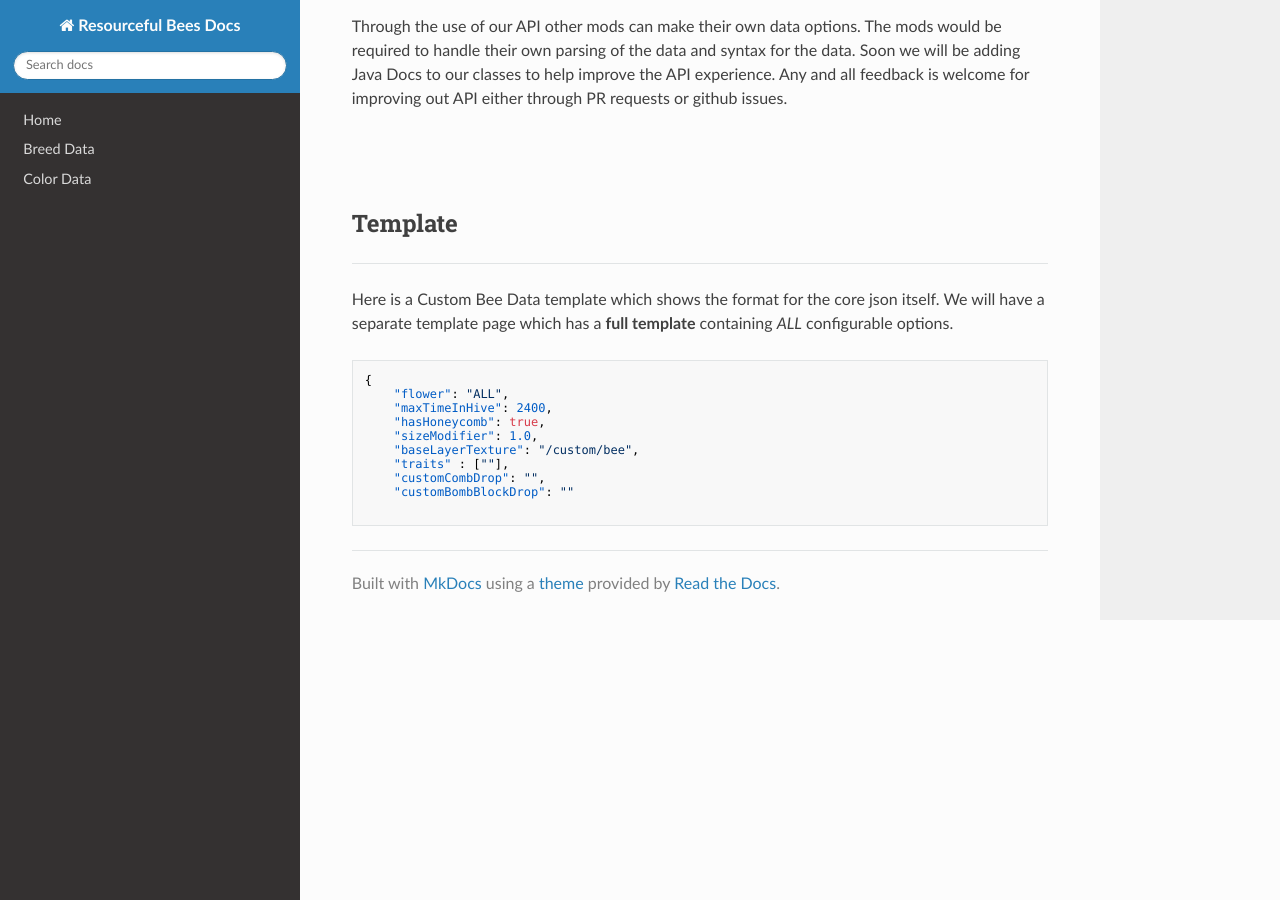
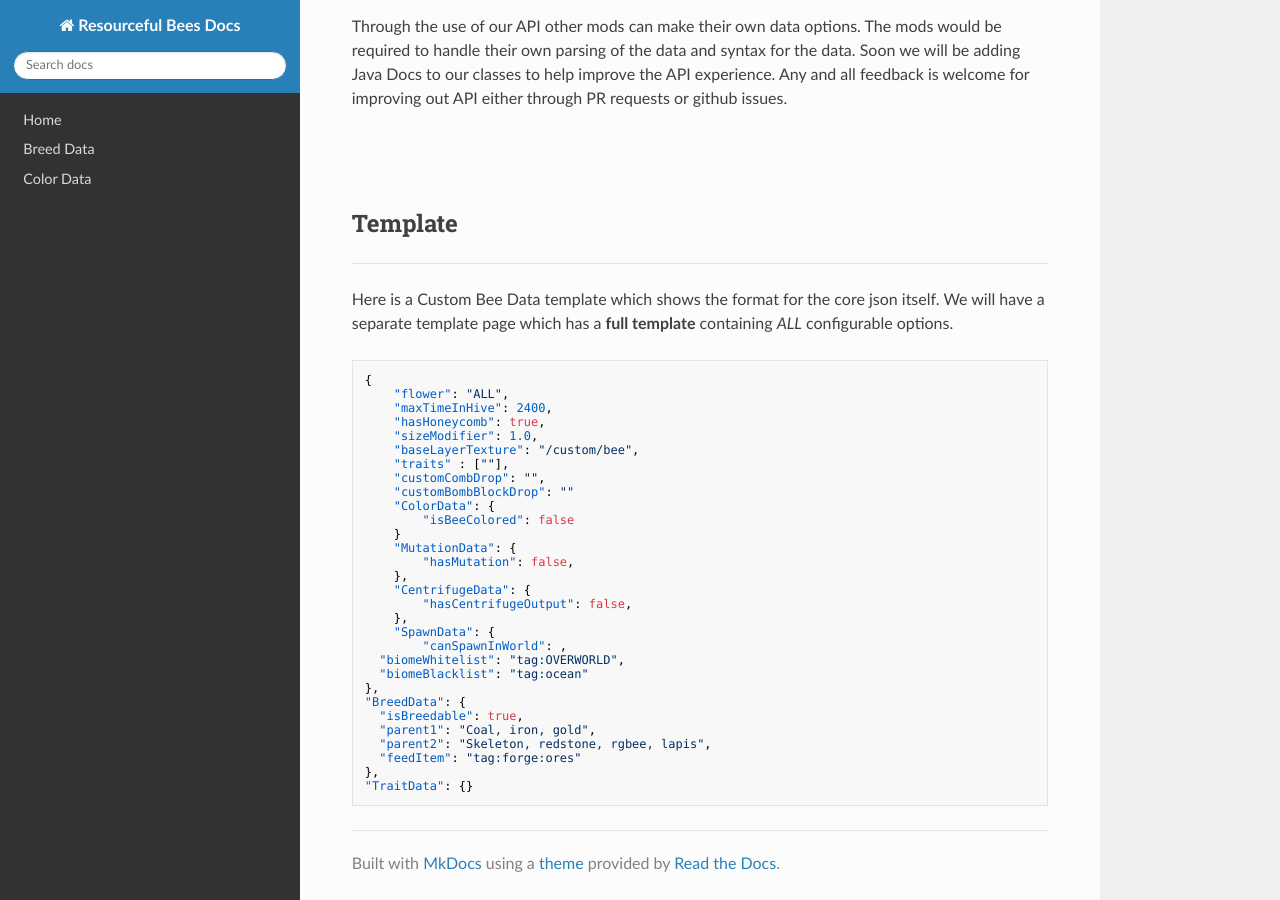
Before and after one commit to Team-Resourceful/ResourcefulBeesDocs, an MkDocs documentation site: the page built from docs/bee_data/custom_bee_data.md, in a window 1280 px wide and 900 px high, scrolled down 5330 px. Built offline with MkDocs 1.6.1, drawn with Linux system fonts in a browser that asks for light colours; nearby versions of some CDN libraries.

Commit message:
docs/bee_data/custom_bee_data.md updated from https://stackedit.io/

````diff
--- a/docs/bee_data/custom_bee_data.md
+++ b/docs/bee_data/custom_bee_data.md
@@ -197,8 +197,28 @@ Here is a Custom Bee Data template which shows the format for the core json itse
 	"traits" : [""],
 	"customCombDrop": "",
 	"customBombBlockDrop": ""
-
+	"ColorData": {
+		"isBeeColored": false
+	}
+	"MutationData": {
+		"hasMutation": false,
+	},
+	"CentrifugeData": {
+		"hasCentrifugeOutput": false,
+	},
+	"SpawnData": {
+		"canSpawnInWorld": ,
+  "biomeWhitelist": "tag:OVERWORLD",
+  "biomeBlacklist": "tag:ocean"
+},
+"BreedData": {
+  "isBreedable": true,
+  "parent1": "Coal, iron, gold",
+  "parent2": "Skeleton, redstone, rgbee, lapis",
+  "feedItem": "tag:forge:ores"
+},
+"TraitData": {}
 ```
 <!--stackedit_data:
-eyJoaXN0b3J5IjpbMTIyMjIzNjYwOSwtMjA4ODc0NjYxMl19
+eyJoaXN0b3J5IjpbLTM5NzMwMDYxNSwtMjA4ODc0NjYxMl19
 -->
````
